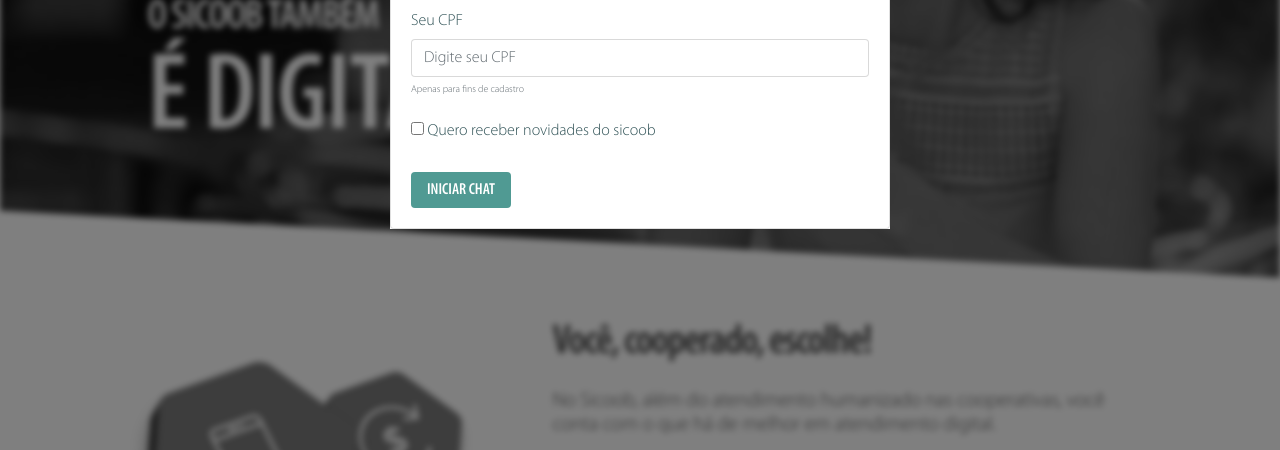
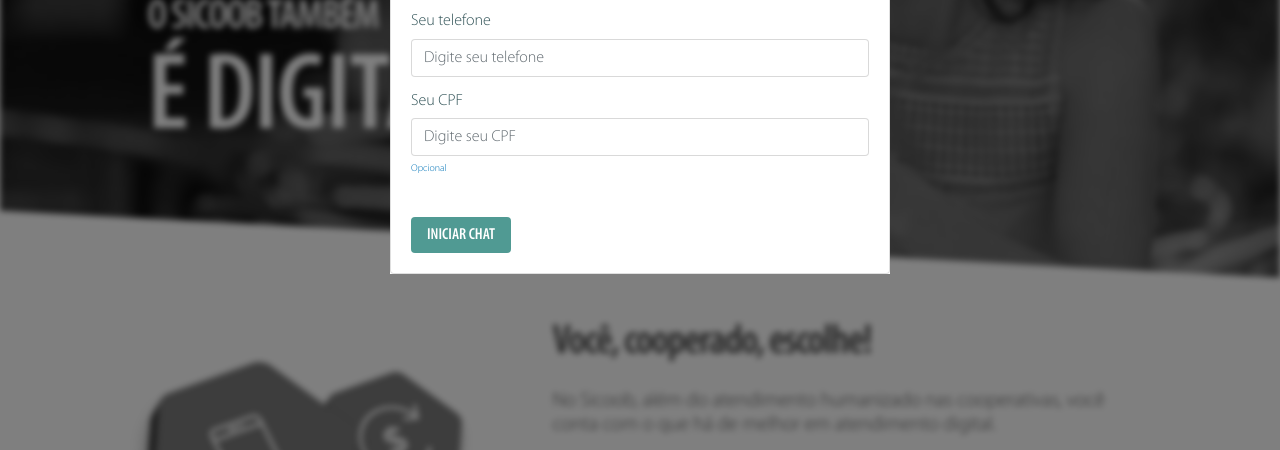
Before and after one commit to thsl/s-digital, a website: page index.html in a window 1280 px wide. Both pictures are taken after a click on the link 1202 px from the left and 43 px from the top of the page. Shown: the part 272-722 px from the top of the page. Drawn offline with nearby package versions, Linux system fonts and the light colour scheme; files that its build step writes are made by us from their sources; files whose address does not match are found by name.

Commit message:
Ajustes no topo

```diff
--- a/index.html
+++ b/index.html
@@ -506,15 +506,13 @@
                                         <small id="emailHelp" class="form-text text-muted">Não enviaremos nada sem sua autorização</small>
                                     </div>
                                     <div class="form-group">
-                                        <label for="input-text-2">Seu CPF</label>
+                                        <label for="input-text-2">Seu telefone</label>
+                                        <input type="text" class="form-control" id="input-text-2" aria-describedby="" placeholder="Digite seu telefone">
+                                    </div>
+                                    <div class="form-group">
+                                        <label for="input-text-3">Seu CPF</label>
                                         <input type="text" class="form-control" id="input-text-3" aria-describedby="" placeholder="Digite seu CPF">
-                                        <small id="emailHelp" class="form-text text-muted">Apenas para fins de cadastro</small>
-                                    </div>
-
-                                    <div class="form-check">
-                                        <label class="form-check-label p-0">
-                                            <input type="checkbox" class="form-check-input"> Quero receber novidades do sicoob
-                                        </label>
+                                        <small id="emailHelp" class="form-text text-blue">Opcional</small>
                                     </div>
                                     <a href="#modal-chat" class="btn btn-primary btn-envia mt-md" data-toggle="modal" data-dismiss="modal">Iniciar chat</a>
                                 </form>
```
